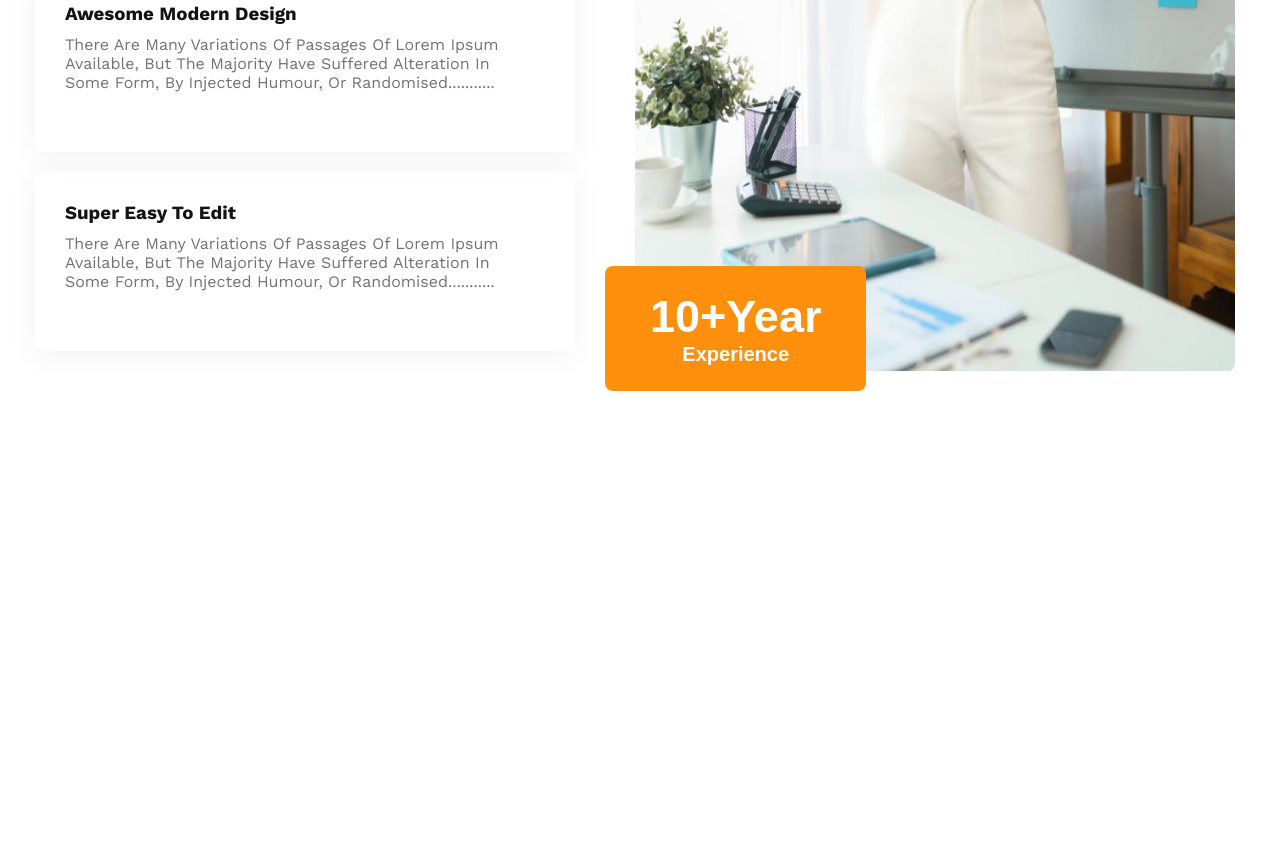
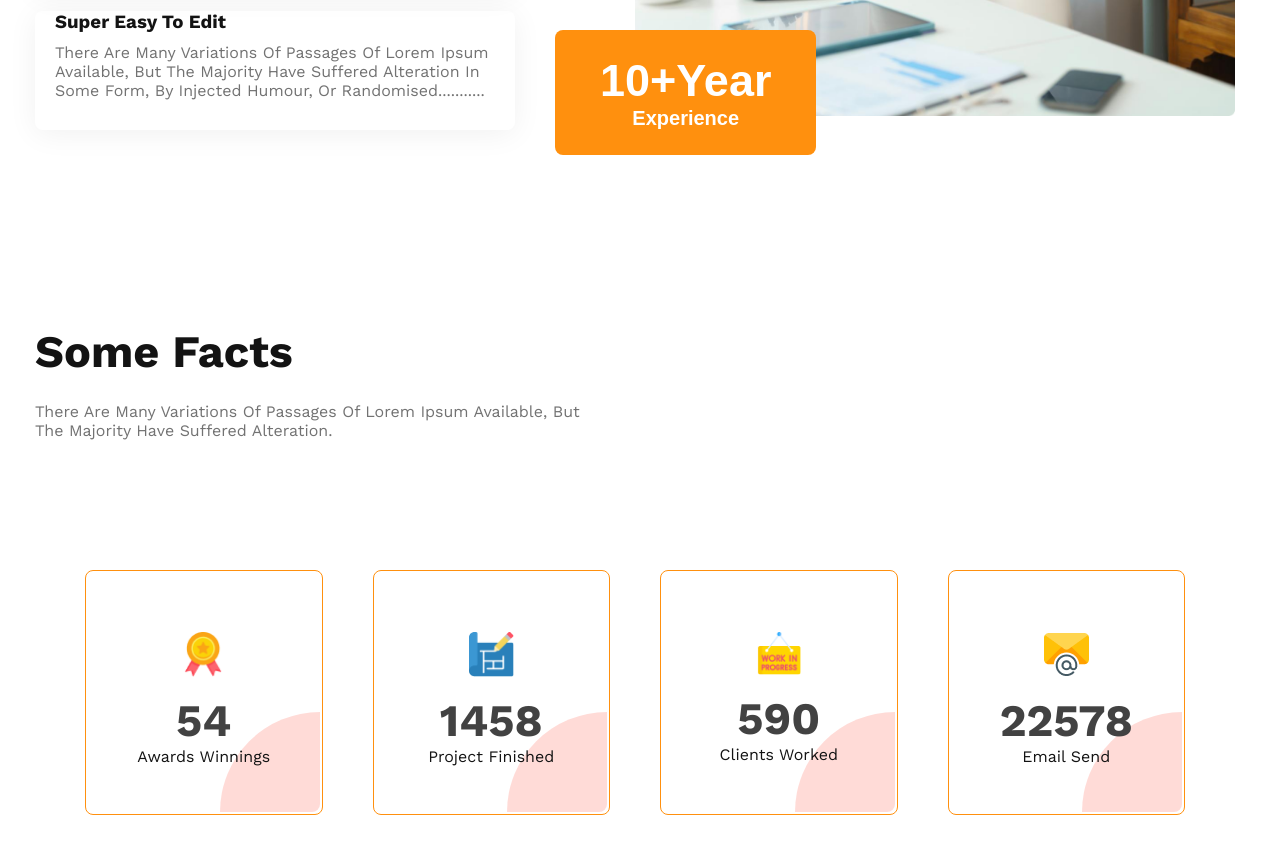
Before and after one commit to golam-kibriya123/g3-architects, a plain HTML site: page index.html in a window 1280 px wide. Shown: the part 2517-3370 px from the top of the page. Before the commit the page ends 3038 px from the top, so only its background shows below. Drawn offline with nearby package versions, Linux system fonts and the light colour scheme.

Commit message:
added facts section

```diff
--- a/index.html
+++ b/index.html
@@ -95,10 +95,42 @@
             </div>
             <div class="article-img">
                 <img src="./images/architect.png" alt="">
-                <button class="button"><a href="#" ><span class="title ">10+Year</span> <br>Experience</a></button>
+                <button class="button"><a href="#"><span class="title ">10+Year</span> <br>Experience</a></button>
             </div>
         </section>
+        <!-- =========> Some Facts <======== -->
+        <section class="some-facts">
+            <div>
+                <h1 class="title">Some Facts</h1>
+                <p class="description">
+                    There are many variations of passages of Lorem Ipsum available, but <br> the majority have suffered
+                    alteration.
+                </p>
+            </div>
+            <div class="facts">
+                <div class="fact">
+                    <img src="./images/icons/ribon.png" alt="">
+                    <h1 class="title">54</h1>
+                    <p>Awards Winnings</p>
+                </div>
+                <div class="fact">
+                    <img src="./images/icons/projects.png" alt="">
+                    <h1 class="title">1458</h1>
+                    <p>Project Finished</p>
+                </div>
+                <div class="fact">
+                    <img src="./images/icons/customers.png" alt="">
+                    <h1 class="title">590</h1>
+                    <p>Clients Worked</p>
+                </div>
+                <div class="fact">
+                    <img src="./images/icons/email.png" alt="">
+                    <h1 class="title">22578</h1>
+                    <p>Email Send</p>
+                </div>
+            </div>
 
+        </section>
     </main>
 </body>
 
--- a/styles/style.css
+++ b/styles/style.css
@@ -153,8 +153,7 @@ header {
 }
 
 .feature-articles {
-    width: 45%;
-
+    width: 40%;
     height: 90%;
 }
 
@@ -176,7 +175,7 @@ header {
 }
 
 .blog {
-    padding: 30px 42px 30px 30px;
+    padding: 0px 10px 0px 20px;
     margin: 20px 0;
     box-shadow: 0px 4px 30px rgba(0, 0, 0, 0.06);
     border-radius: 8px;
@@ -194,14 +193,14 @@ header {
 
 .article-img img {
     width: 100%;
-    height: 100%;
+    height: 93%;
 }
 
 .article-img button {
     padding: 25px 45px;
     position: absolute;
-    left: -30px;
-    bottom: -20px;
+    left: -80px;
+    bottom: 20px;
     margin: 0;
 }
 
@@ -209,6 +208,70 @@ header {
     color: var(--white);
 
 }
+
+/* Some Facts  */
+.facts {
+    margin-top: 100px;
+    margin-bottom: 180px;
+    display: grid;
+    grid-template-columns: repeat(4, 1fr);
+    gap: 50px;
+    padding: 0 50px;
+}
+
+.fact {
+    text-align: center;
+    border: 1px solid var(--third-color);
+    padding: 48px 35px;
+    border-radius: 8px;
+    position: relative;
+
+}
+
+.fact img {
+    width: 45px;
+    padding: 10px;
+    border-radius: 8px;
+    border: 3px solid var(--white);
+}
+
+.fact h1 {
+    color: #424242;
+
+}
+
+.fact::after {
+    content: "";
+    position: absolute;
+    width: 100px;
+    height: 100px;
+    background-color: rgb(255, 136, 123, 0.3);
+    bottom: 2px;
+    right: 2px;
+    border-radius: 100% 0 8px 0;
+    transition: 2s, 2s, 2s, 2s;
+    z-index: -1;
+}
+
+
+.fact:hover.fact h1 {
+    color: white;
+    transition: 2s, 2s, 2s, 2s;
+}
+
+.fact:hover.fact p {
+    color: white;
+    transition: 2s, 2s, 2s, 2s;
+}
+
+.fact:hover::after {
+    border-radius: 8px;
+    width: 98%;
+    height: 98%;
+    background-color: rgb(250, 128, 114, 0.6);
+}
+
+
 
 /* ============================ */
 /* responsive design */
@@ -261,21 +324,30 @@ header {
         padding: 20px;
     }
 
-    .feature-articles {
+    .feature-articles,
+    .article-img {
         width: 100%;
     }
-    .article-title{
+
+    .article-title {
         font-size: 35px;
     }
-    .article-title::after{
+
+    .article-title::after {
         height: 80px;
-    }
-    .article-img {
-        width: 100%;
     }
 
     .article-img>button {
         bottom: 0;
         left: 0;
     }
+
+    /* .facts */
+    .some-facts>div {
+        padding: 0 40px;
+    }
+
+    .facts {
+        grid-template-columns: repeat(1, 1fr);
+    }
 }
```
